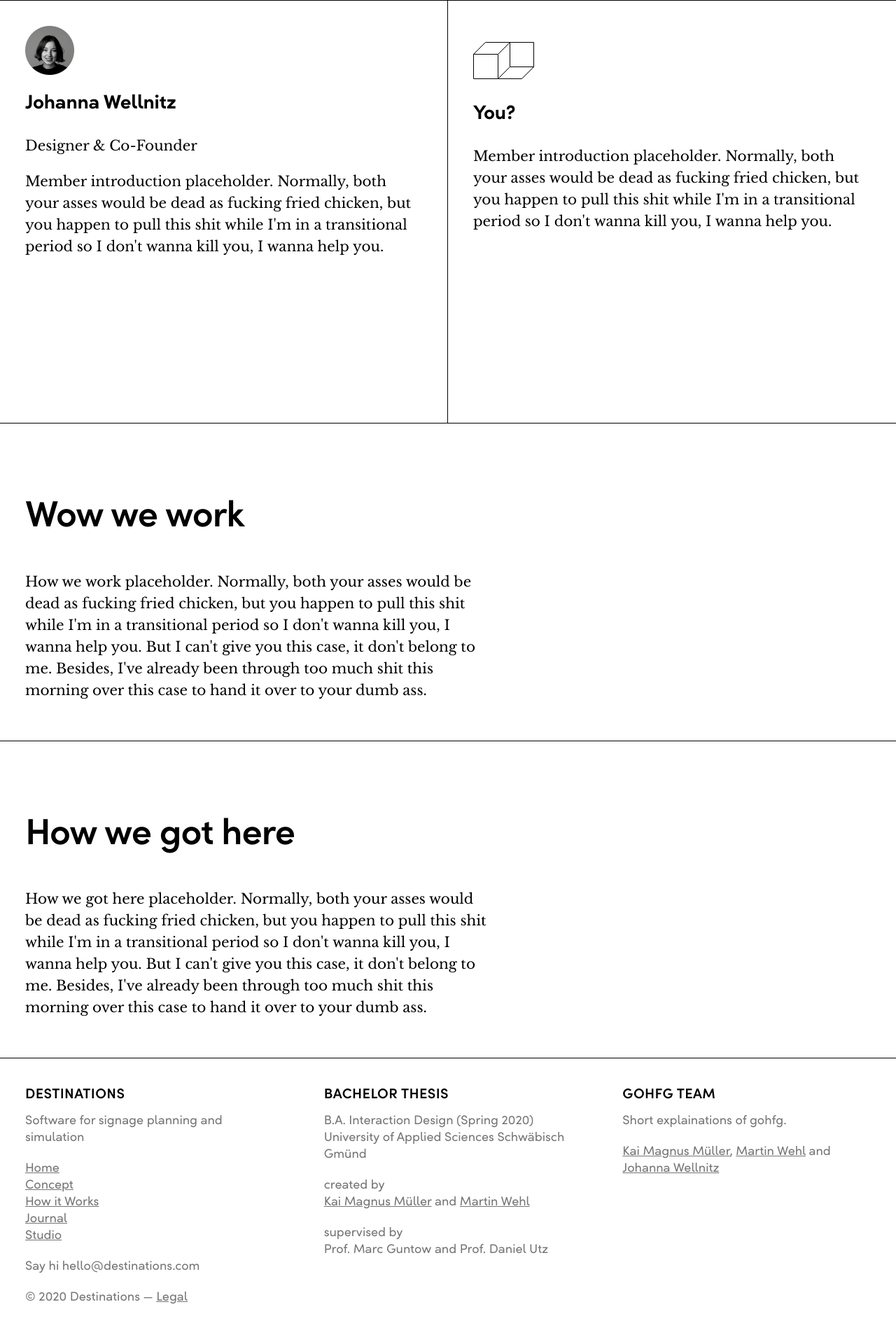
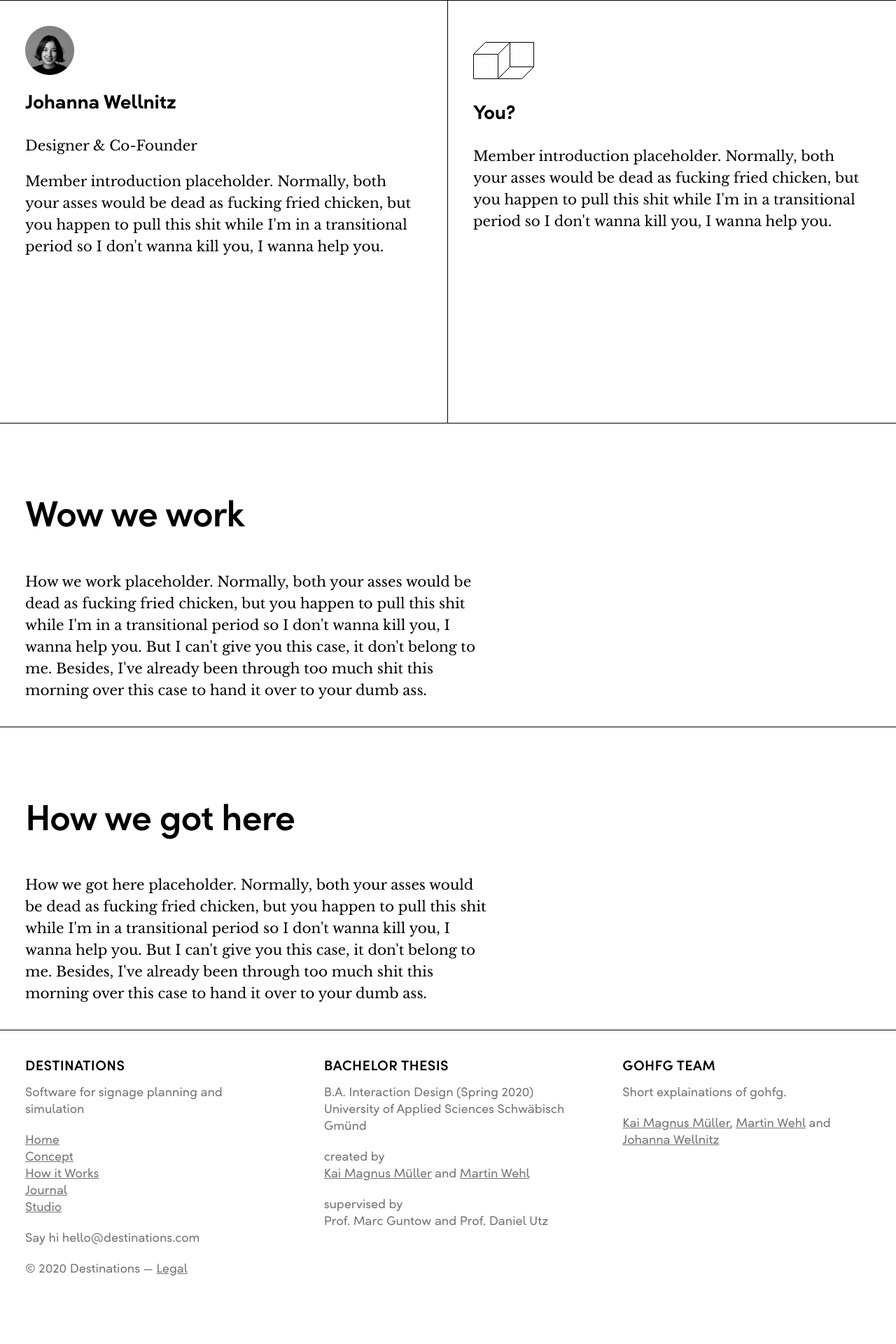
Before and after one commit to The-Destinations-Company/the-destinations-company.github.io, a Jekyll site: the page built from studio.html, in a window 1280 px wide. Shown: the part 1796-3716 px from the top of the page at 70% size. Built offline with Jekyll 4.4.1, drawn with Linux system fonts in a browser that asks for light colours; some web fonts are replaced; after the commit the page ends 3676 px from its top, so only the background shows below that.

Commit message:
fixed studio page p bottom margin

```diff
--- a/studio.html
+++ b/studio.html
@@ -95,7 +95,7 @@ layout: default
     <section class="section-white">
         <div class="responsive-wrap">
             <div class="concept-intro">
-                <div id="" class="">
+                <div id="" class="content-box-standard">
                     <div class="title-group">
                         <h2 class="section-heading text-xlarge-sofia">Wow we work</h2>
                     </div>
@@ -113,7 +113,7 @@ layout: default
     <section class="section-white">
         <div class="responsive-wrap">
             <div class="concept-intro">
-                <div id="" class="">
+                <div id="" class="content-box-standard">
                     <div class="title-group">
                         <h2 class="section-heading text-xlarge-sofia">How we got here</h2>
                     </div>
```
